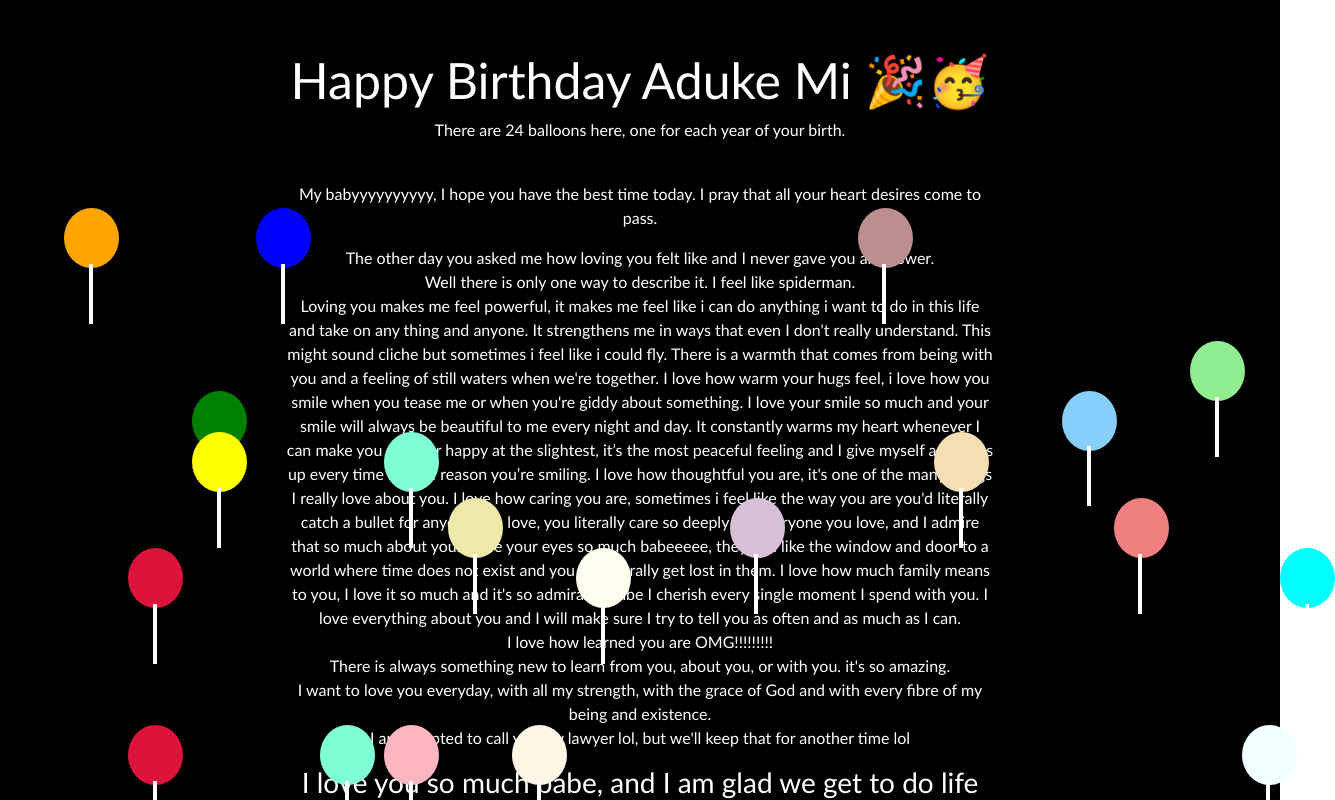
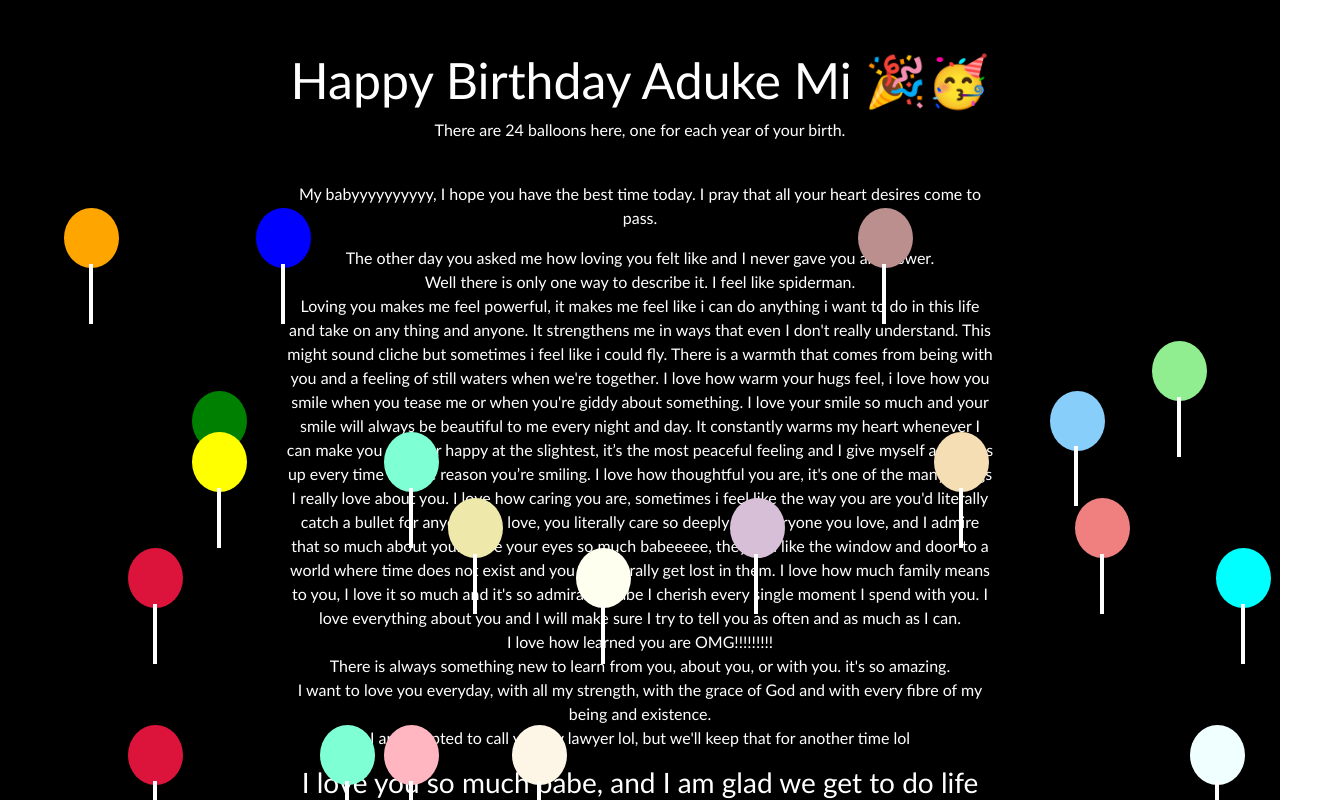
Before and after one commit to oluwajuwon/my, a React (Create React App) app: page /omoge in a window 1280 px wide. Shown: the top 800 px of the page, 1335 px wide, since content can reach past the window. Built offline with nearby package versions, Linux system fonts and the light colour scheme; a web font is replaced by a local one.

Commit message:
update styling

```diff
--- a/src/pages/Aduke/style.css
+++ b/src/pages/Aduke/style.css
@@ -9,7 +9,7 @@
 } */
 
 .omoge-birthday {
-  height: 100%;
+  /* height: 100%; */
   /* padding-bottom: 60px; */
 }
 
@@ -21,6 +21,12 @@
   width: 60%;
   margin: 0 auto;
   font-family: 'Gill Sans', 'Gill Sans MT', Calibri, 'Trebuchet MS', sans-serif;
+}
+
+@media screen and (max-width: 768px) {
+  .omoge-birthday .heading{
+    width: 90%;
+  }
 }
 
 .omoge-birthday .heading h1 {
@@ -167,31 +173,31 @@
   animation-duration: 5s;
 }
 .balloon:nth-child(20) {
-  left: 83%;
+  left: 82%;
   top: 40%;
   background-color: lightskyblue;
   animation-duration: 3s;
 }
 .balloon:nth-child(21) {
-  left: 87%;
+  left: 84%;
   top: 40%;
   background-color: lightcoral;
   animation-duration: 9s;
 }
 .balloon:nth-child(22) {
-  left: 93%;
+  left: 90%;
   top: 40%;
   background-color: lightgreen;
   animation-duration: 7s;
 }
 .balloon:nth-child(23) {
-  left: 97%;
+  left: 93%;
   top: 40%;
   background-color: azure;
   animation-duration: 4s;
 }
 .balloon:nth-child(24) {
-  left: 100%;
+  left: 95%;
   top: 40%;
   background-color: aqua;
   animation-duration: 2s;
```
